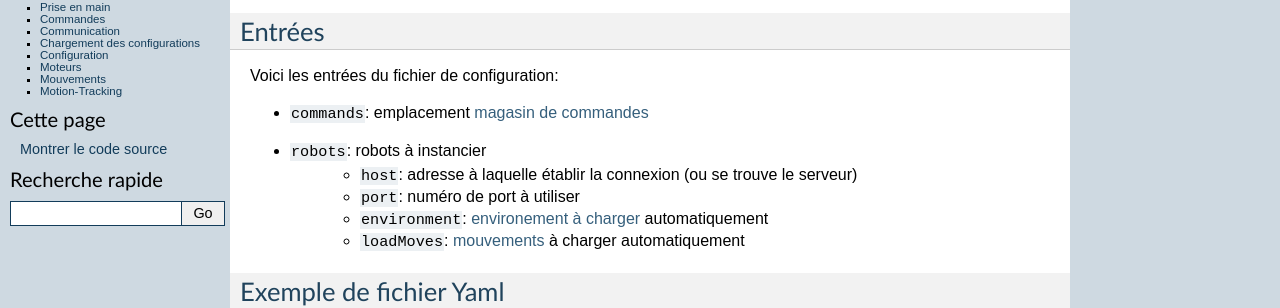
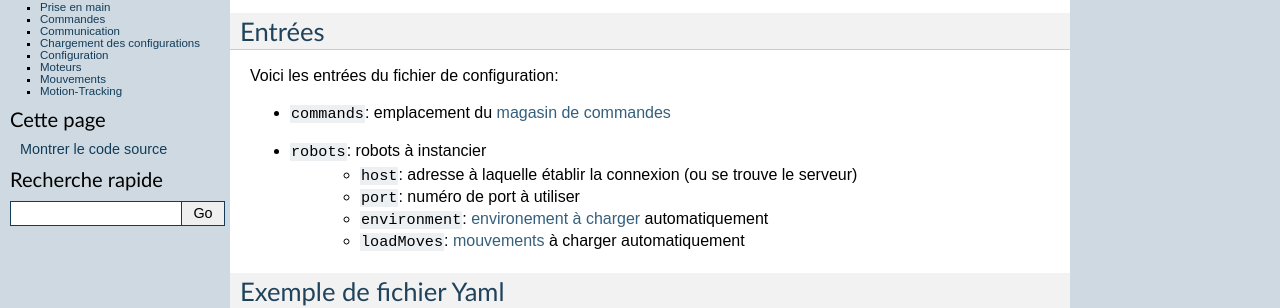
Before and after one commit to RhobanProject/Edu, a Sphinx documentation site: the page built from docs/source/sdk/configuration.rst, in a window 1280 px wide. Shown: the part 236-544 px from the top of the page. Built offline with Sphinx 7.4.7, drawn with Linux system fonts in a browser that asks for light colours; pages that are not in the unit, such as notebooks, are missing from menus.

Commit message:
[docs] Typo

```diff
--- a/docs/source/sdk/configuration.rst
+++ b/docs/source/sdk/configuration.rst
@@ -22,7 +22,7 @@ Entrées
 
 Voici les entrées du fichier de configuration:
 
-* ``commands``: emplacement :ref:`magasin de commandes <commandsstore>`
+* ``commands``: emplacement du :ref:`magasin de commandes <commandsstore>`
 * ``robots``: robots à instancier
     * ``host``: adresse à laquelle établir la connexion (ou se trouve le serveur)
     * ``port``: numéro de port à utiliser
```
